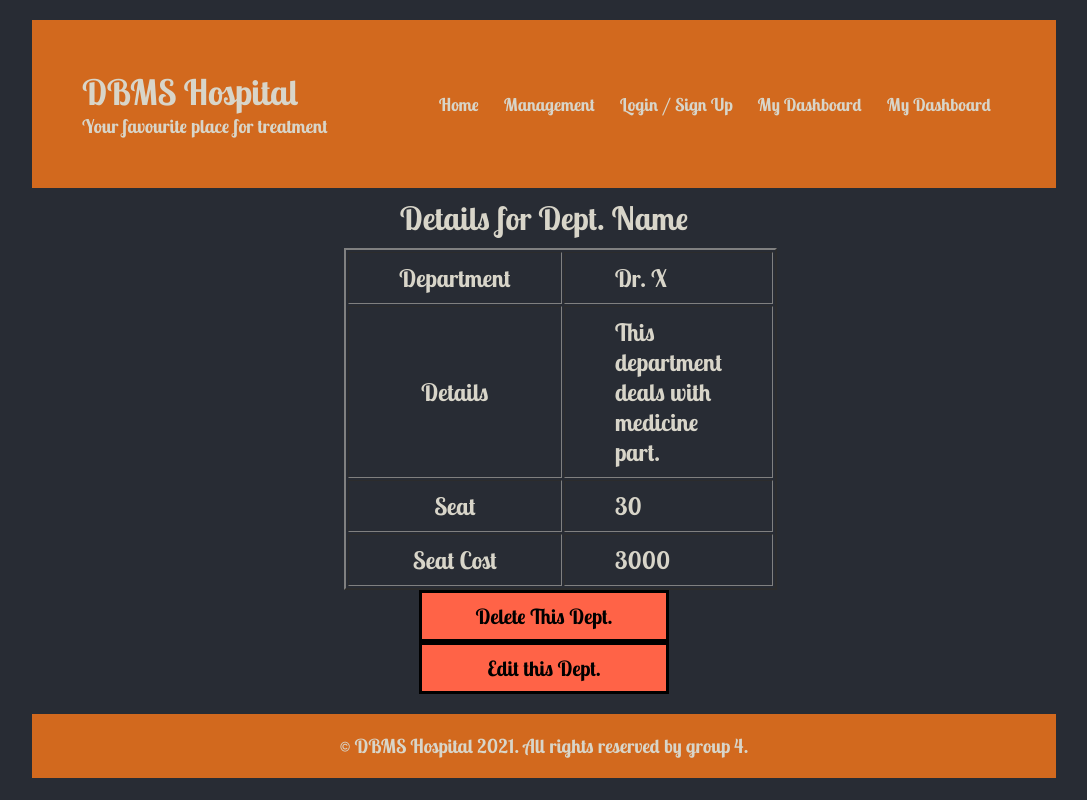
After one commit to muzahidul190/hospital_management_project, a PHP site: page /department.php in a window 1280 px wide. The commit adds this page. Shown: the whole page, without its empty margins (96-1183 px from the left). Run offline with PHP 8.4, Linux system fonts and the light colour scheme.

Commit message:
department.php added and some minor backend development

```diff
--- /dev/null
+++ b/department.php
@@ -0,0 +1,99 @@
+
+<?php
+
+// if(isset($_GET["dep_id"])){
+//     echo $_GET["dep_id"];
+// }else{
+//     echo "HAHA";
+// }
+
+?>
+<!DOCTYPE html>
+<html lang="en">
+<head>
+    <meta charset="UTF-8">
+    <meta http-equiv="X-UA-Compatible" content="IE=edge">
+    <meta name="viewport" content="width=device-width, initial-scale=1.0">
+    <title>Department Details | DBMS Hospital</title>
+    <link rel="stylesheet" href="assets/css/style.css">
+    <link rel="shortcut icon" href="assets/images/favicon.ico" type="image/x-icon">
+</head>
+<body>
+<div class="content_wrapper"></div>
+        <div class="wrapper">
+            <header>
+                <div class="logo">
+                    <h2>DBMS Hospital</h2>
+                    <h3>Your favourite place for treatment</h3>
+                </div>
+                <nav id="main_nav">
+                    <ul class="nav_buttons">
+                        <li><a href="index.php">Home
+                        </a></li>
+                        <li><a href="management_dashboard.php">
+                            <!-- View it only for management -->
+                            Management
+                        </a></li>
+                        <li><a href="sign-in-or-sign-up.php">
+                            <!-- View it only for non logged users -->
+                            Login / Sign Up
+                        </a></li>
+                        <li><a href="patient_dashbord.php">
+                            <!-- View it only for patient -->
+                            My Dashboard
+                        </a></li>
+                        <li><a href="doctor_dashboard.php">
+                            <!-- View it only for patient -->
+                            My Dashboard
+                        </a></li>
+                    </ul>
+                </nav>
+            </header>
+        </div>
+    </div>
+    <main>
+        <div class="conten_wrapper">
+            <div class="wrapper">
+            <div class="patient_details">
+                <h2 style="text-align:center; padding:10px;display:block; font-size:2em;">Details for <span class="patient">
+                    Dept. Name
+                </span></h2>
+                <table id="patient-details" border="2px">
+                    <tbody>
+                        <tr>
+                            <th>Department</th>
+                            <td>Dr. X</td>
+                        </tr>
+                        <tr>
+                            <th>Details</th>
+                            <td>This department deals with medicine part.</td>
+                        </tr>
+                        <tr>
+                            <th>Seat</th>
+                            <td>30</td>
+                        </tr>
+                        <tr>
+                            <th>Seat Cost</th>
+                            <td>3000</td>
+                        </tr>
+                    </tbody>
+                </table>
+            </div>
+        </div>
+    </main>
+
+    <!-- Only View Able by Management -->
+    <nav>
+
+        <ul id="manage_patient">
+            <li><a href="#delete">
+                Delete This Dept.
+            </a></li>
+            <li><a href="#edit">
+                Edit this Dept.
+            </a></li>
+        </ul>
+    </nav>
+    <?php
+        include 'footer.php';
+    ?>
```
Also changed, not shown: doctor_dashboard.php (+7 -7 lines), management_dashboard.php (+18 -8 lines).
